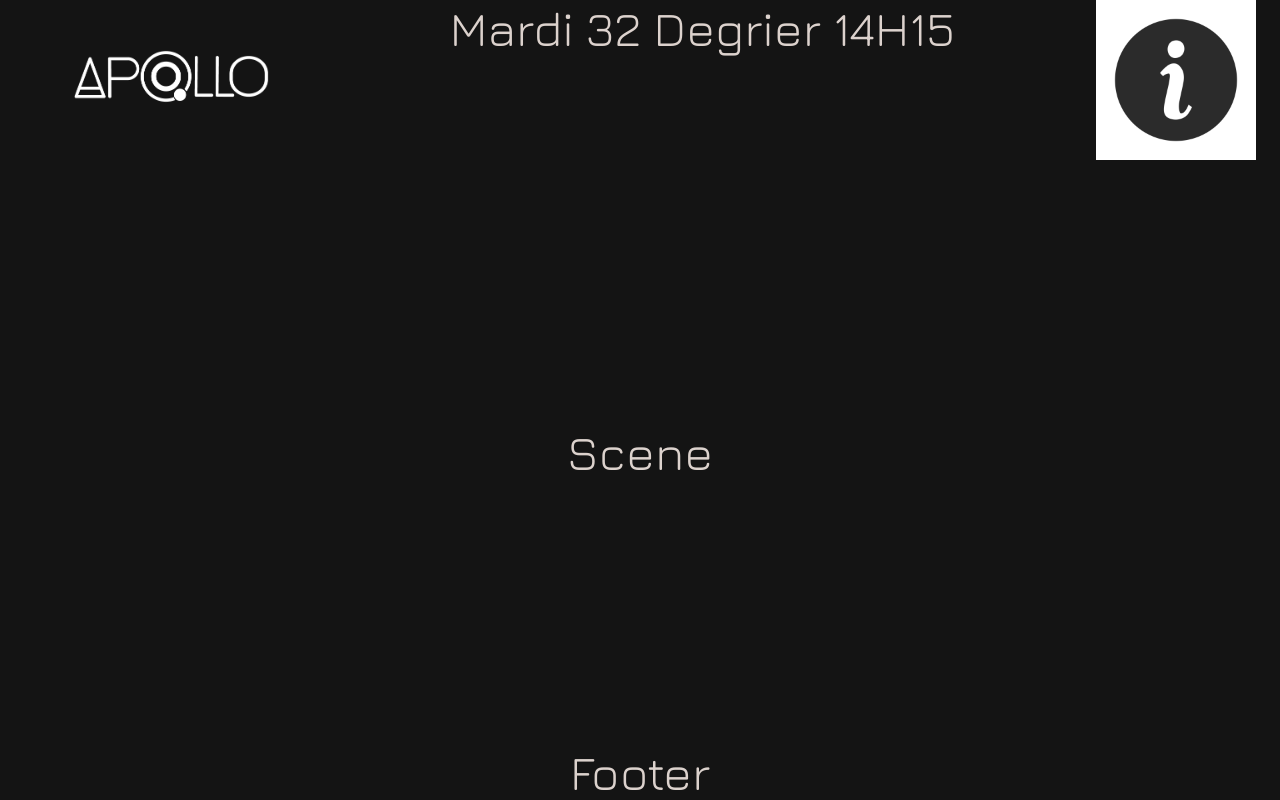
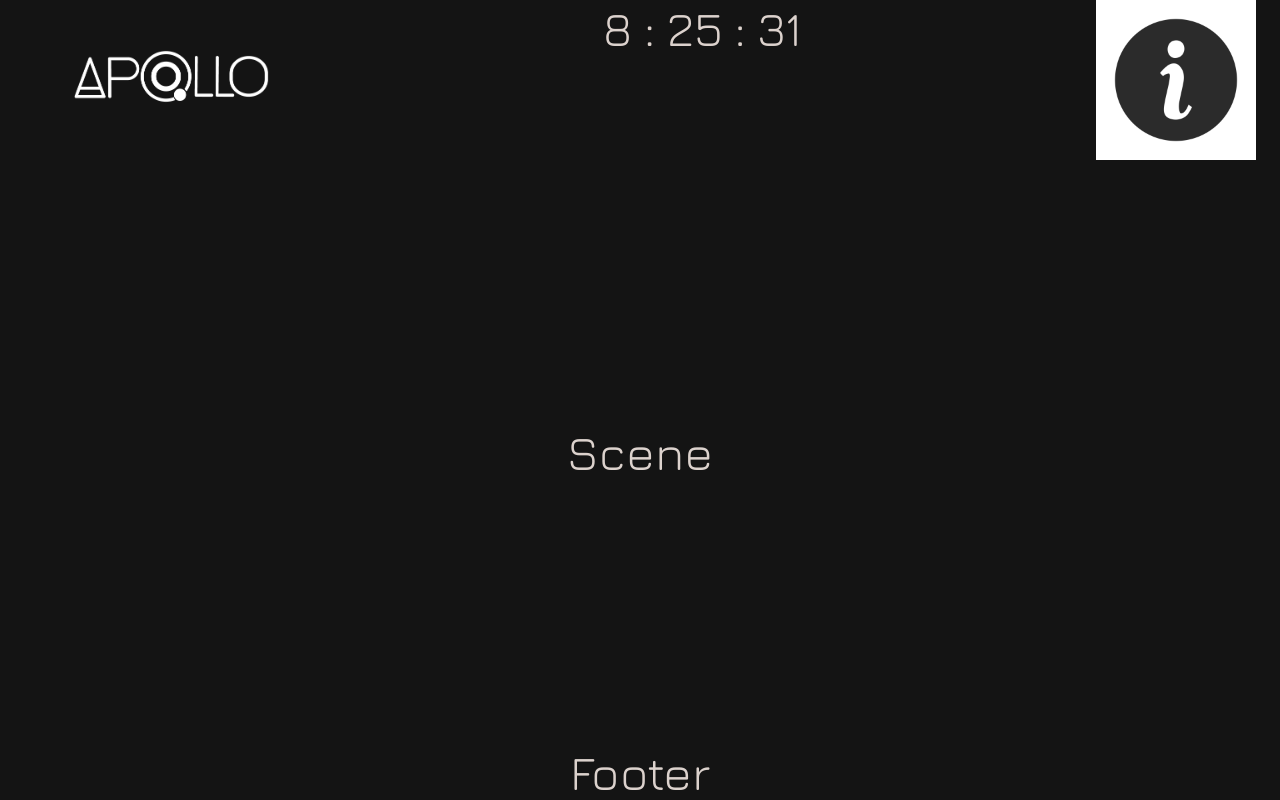
Before and after one commit to WildCodeSchool/2023-02-js-btz-apollo, a React (Create React App) app: page / in a window 1280 px wide. Built offline with nearby package versions, Linux system fonts and the light colour scheme; a web font is replaced by a local one.

Commit message:
actualisation dynamique de l'horloge du header

```diff
--- a/src/components/Header/Clock.jsx
+++ b/src/components/Header/Clock.jsx
@@ -1,10 +1,23 @@
-import React from 'react';
+import { useState, useEffect } from 'react';
 
 const Clock = () => {
-  const date = new Date();
-  console.log(date);
+  const [time, setTime] = useState(new Date());
+  console.log(time);
 
-  return <div>Mardi 32 Degrier 14H15</div>;
+  useEffect(() => {
+    setInterval(() => {
+      setTime(new Date());
+    }, 1000);
+  }, []);
+
+  const hours = time.getHours();
+  const minutes = time.getMinutes();
+  const seconds = time.getSeconds();
+
+  return (
+    <div>
+      {hours} : {minutes} : {seconds}
+    </div>
+  );
 };
-
 export default Clock;
```
